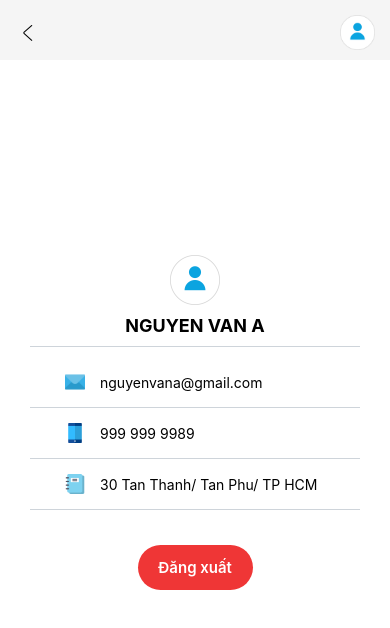
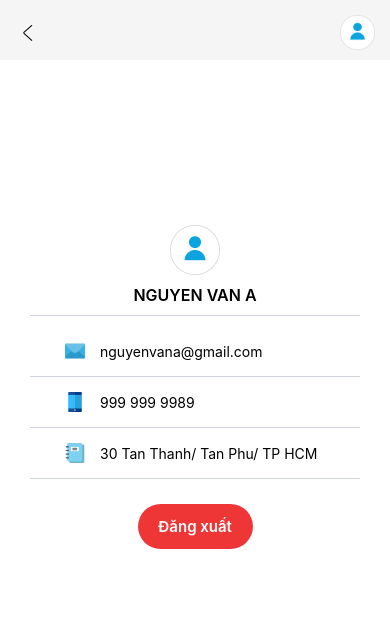
Before and after one commit to duynguyen377110/LANDS-APP, a React Native app: screen /information in a window 390 px wide. Shown: the top 628 px of the page. Built offline with nearby package versions, Linux system fonts and the light colour scheme.

Commit message:
#Commit 27.03.2024: Config refactor code screen infor and category detail.

```diff
--- a/components/screens/screen-category-detail/screen-category-detail.jsx
+++ b/components/screens/screen-category-detail/screen-category-detail.jsx
@@ -58,6 +58,14 @@ const ScreenCategoryDetail = (props) => {
                         <CommonProductCard />
                         <CommonProductCard />
                         <CommonProductCard />
+                        <CommonProductCard />
+                        <CommonProductCard />
+                        <CommonProductCard />
+                        <CommonProductCard />
+                        <CommonProductCard />
+                        <CommonProductCard />
+                        <CommonProductCard />
+                        <CommonProductCard />
                     </View>
                 </ViewFloatDetail>
         </ScrollView>
--- a/components/screens/screen-dashboard/screen-dashboard.jsx
+++ b/components/screens/screen-dashboard/screen-dashboard.jsx
@@ -73,6 +73,10 @@ const ScreenDashboard = (props) => {
                     data={categories}
                     title='Danh mục'
                     onClick={onNavigateDetailCategory}/>
+
+                <View>
+
+                </View>
             </View>
         </ScrollView>
     )
--- a/components/screens/screen-information/screen-information-style.jsx
+++ b/components/screens/screen-information/screen-information-style.jsx
@@ -2,41 +2,7 @@ import { StyleSheet } from "react-native";
 import { commonStyles } from "../../../styles";
 
 const styles = StyleSheet.create({
-    inforComponent: {
-        position: 'relative',
-        paddingBottom: 20,
-        marginBottom: 20,
-    },
-    inforBackground: {
-        height: 200,
-        left: 0,
-        right: 0,
-        position: 'absolute',
-        top: -15,
-        width: 'max-content',
-        zIndex: -1,
-    },
-    inforBackgroundBanner: {
-        height: 200,
-        width: '100%',
-    },
-    inforWrapper: {
-        borderRadius: 5,
-        minHeight: 550,
-        flex: 1,
-        position: 'relative',
-        top: 150,
-        width: '100%',
-        zIndex: 1,
-    },
-    inforWrapperContent: {
-        backgroundColor: '#ffffff',
-        borderRadius: 10,
-        padding: 15,
-        paddingTop: 30,
-        elevation: 5,
-    },
-    inforUserCommon: {
+    userInfor: {
         borderBottomWidth: 1,
         borderColor: commonStyles.common.borderColor,
         flexDirection: 'column',
@@ -46,12 +12,12 @@ const styles = StyleSheet.create({
         marginBottom: 10,
         paddingBottom: 10,
     },
-    inforUserCommonName: {
-        fontSize: 18,
-        fontWeight: 700,
+    userName: {
+        fontSize: 16,
+        fontWeight: 600,
         textTransform: 'uppercase'
     },
-    inforUserEssental: {
+    inforItem: {
         borderBottomWidth: 1,
         borderColor: commonStyles.common.borderColor,
         flexDirection: 'row',
@@ -59,12 +25,12 @@ const styles = StyleSheet.create({
         gap: 15,
         paddingVertical: 15,
     },
-    inforUserEssentalIcon: {
+    inforIcon: {
         height: 20,
         marginLeft: 35,
         width: 20,
     },
-    inforUserEssentalTitle: {
+    inforContent: {
         fontSize: 14,
         textAlign: 'left',
         flex: 1,
@@ -72,13 +38,8 @@ const styles = StyleSheet.create({
     },
 
     // SIGNOUT
-    inforSignout: {
-        flexDirection: 'row',
-        justifyContent: 'center',
-        alignItems: 'center',
-        paddingVertical: 35,
-    },
-    btnSignout: {
+    logoutBtn: {
+        alignSelf: 'center',
         backgroundColor: '#ef3636',
         borderRadius: 25,
         flexDirection: 'row',
@@ -87,7 +48,7 @@ const styles = StyleSheet.create({
         height: 45,
         width: 115,
     },
-    btnSignoutTitle: {
+    titleBtn: {
         color: '#ffffff',
         fontSize: 15,
         fontWeight: 600,
--- a/components/screens/screen-information/screen-information.jsx
+++ b/components/screens/screen-information/screen-information.jsx
@@ -1,5 +1,6 @@
 import { ScrollView, View, Text, Image, TouchableOpacity, BackHandler } from "react-native";
 import CommonHeader from "../../common/common-header/common-header";
+import ViewFloatDetail from "../../views/view-float-detail/view-float-detail";
 import { commonStyles } from "../../../styles";
 import styles from './screen-information-style';
 
@@ -21,52 +22,42 @@ const ScreenInformation = (props) => {
                 backButtonShow={true}
                 navigation={props.navigation}/>
 
-            <View style={[
-                commonStyles.component.wrapperComponent,
-                styles.inforComponent
-            ]}>
-                <View style={[styles.inforBackground]}>
-                    <Image style={[styles.inforBackgroundBanner]} source={{uri: bannerInfor}} />
-                </View>
-                <View style={[styles.inforWrapper]}>
-                    <View style={[styles.inforWrapperContent]}>
-                        <View style={[styles.inforUserCommon]}>
+            <ViewFloatDetail
+                thumb={bannerInfor}>
+                    <View style={[styles.userInfor]}>
                         <Image  style={[{width: 50, height: 50}]} source={iconUser} />
-                            <Text style={[styles.inforUserCommonName]}>Nguyen Van A</Text>
+                        <Text style={[styles.userName]}>Nguyen Van A</Text>
                     </View>
 
-                        <View style={[styles.inforUserEssental]}>
+                    <View style={[styles.inforItem]}>
                         <Image
-                                style={[styles.inforUserEssentalIcon]}
+                            style={[styles.inforIcon]}
                             source={iconEmail} />
-                            <Text style={[styles.inforUserEssentalTitle]}>nguyenvana@gmail.com</Text>
+                        <Text style={[styles.inforContent]}>nguyenvana@gmail.com</Text>
                     </View>
 
-                        <View style={[styles.inforUserEssental]}>
+                    <View style={[styles.inforItem]}>
                         <Image
-                                style={[styles.inforUserEssentalIcon]}
+                            style={[styles.inforIcon]}
                             source={iconPhone} />
-                            <Text style={[styles.inforUserEssentalTitle]}>999 999 9989</Text>
+                        <Text style={[styles.inforContent]}>999 999 9989</Text>
                     </View>
 
-                        <View style={[styles.inforUserEssental]}>
+                    <View style={[styles.inforItem]}>
                         <Image
-                                style={[styles.inforUserEssentalIcon]}
+                            style={[styles.inforIcon]}
                             source={iconAddress} />
-                            <Text style={[styles.inforUserEssentalTitle]}>30 Tan Thanh/ Tan Phu/ TP HCM</Text>
+                        <Text style={[styles.inforContent]}>30 Tan Thanh/ Tan Phu/ TP HCM</Text>
                     </View>
 
-                        <View style={[styles.inforSignout]}>
+                    <View style={{marginTop: 25}}>
                         <TouchableOpacity
                             onPress={onExitHandler}
-                                style={styles.btnSignout}>
-                                <Text style={[styles.btnSignoutTitle]}>Đăng xuất</Text>
+                            style={styles.logoutBtn}>
+                            <Text style={[styles.titleBtn]}>Đăng xuất</Text>
                         </TouchableOpacity>
                     </View>
-
-                    </View>
-                </View>
-            </View>
+                </ViewFloatDetail>
         </ScrollView>
     )
 }
--- a/components/views/view-float-detail/view-float-detail-style.jsx
+++ b/components/views/view-float-detail/view-float-detail-style.jsx
@@ -8,7 +8,7 @@ const styles = StyleSheet.create({
         height: 200,
         right: 0,
         position: 'absolute',
-        top: -15,
+        top: 0,
         width: 'max-content',
         zIndex: -1,
     },
--- a/components/views/view-float-detail/view-float-detail.jsx
+++ b/components/views/view-float-detail/view-float-detail.jsx
@@ -2,11 +2,10 @@ import { ScrollView, View, Text, Image } from "react-native";
 import { commonStyles } from "../../../styles";
 import styles from "./view-float-detail-style";
 
-const bannerInfor = 'https://res.cloudinary.com/ditc3z3gj/image/upload/v1711441889/lands/banner-infor_pgl7ks.jpg';
-
 const ViewFloatDetail = (props) => {
 
     return (
+        <ScrollView style={{backgroundColor: '#ffffff', marginTop: -15}}>
             <View style={[commonStyles.view.wrapperView]}>
                 <View style={[styles.banner]}>
                     <Image
@@ -20,6 +19,7 @@ const ViewFloatDetail = (props) => {
                     {props.children}
                 </View>
             </View>
+        </ScrollView>
     )
 }
 
```
Lines whose indentation alone changed are shown as unchanged.
